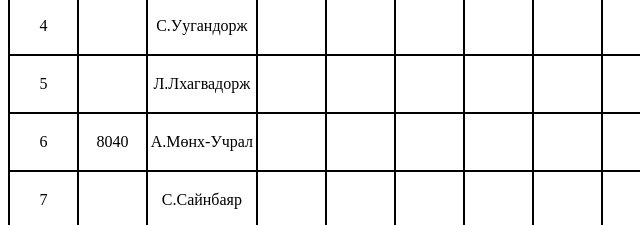
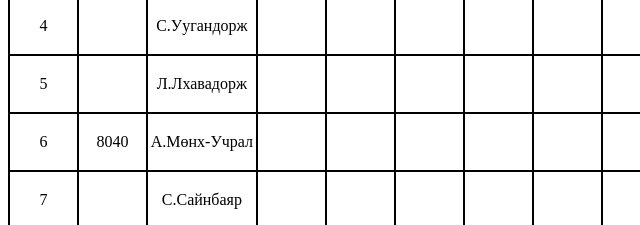
Before and after one commit to Enkhbayar11/Enkhbayar, a plain HTML site: page index3.html in a window 1280 px wide. Shown: the part 230-455 px from the top of the page, 0-640 px from the left. Drawn offline with Linux system fonts and the light colour scheme.

Commit message:
new files

```diff
--- a/index3.html
+++ b/index3.html
@@ -197,7 +197,7 @@ table, th, td {
   <tr>
     <td>5</td>
     <td></td>
-    <td>Л.Лхагвадорж</td>
+    <td>Л.Лхавадорж</td>
     <td></td>
     <td></td>
     <td></td>
```
